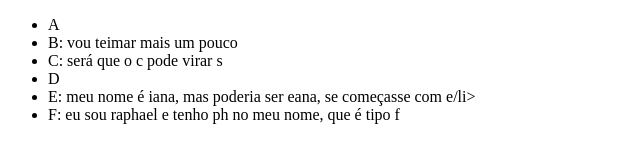
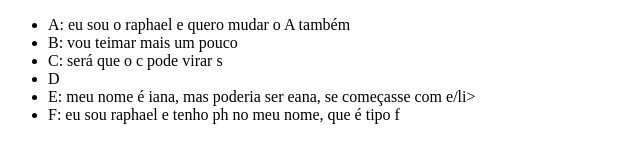
Before and after one commit to RaphaelBAlves/aprendendo_git, a plain HTML site: page index.html in a window 1280 px wide. Shown: the whole page, without its empty margins (0-640 px from the left). Drawn offline with Linux system fonts and the light colour scheme.

Commit message:
Olha só quem modificou a lista A também

```diff
--- a/index.html
+++ b/index.html
@@ -4,7 +4,7 @@
     <meta charset="UTF-8">
     <title>Aprendendo Git com Alura</title>
     <ul>
-        <li>A</li>
+        <li>A: eu sou o raphael e quero mudar o A também</li>
         <li>B: vou teimar mais um pouco</li>
         <li>C: será que o c pode virar s</li>
         <li>D</li>
```
